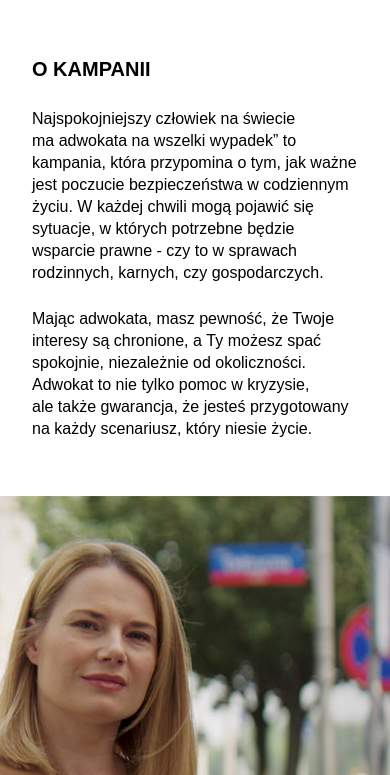
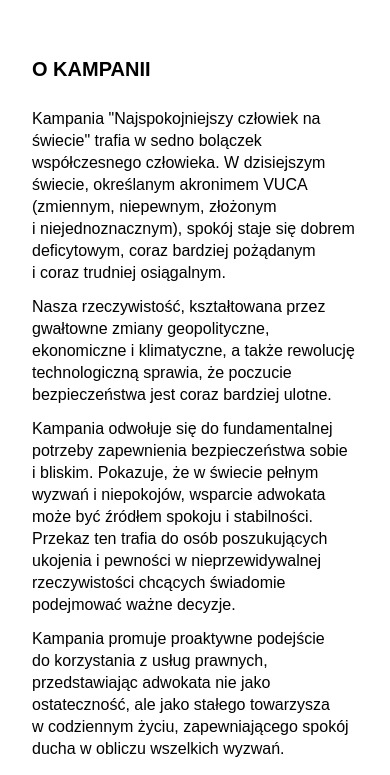
Before and after one commit to patrycjapetryk/najspokojniejszy, an Astro site: page / in a window 390 px wide. Shown: the part 368-1143 px from the top of the page. Built offline with nearby package versions, Linux system fonts and the light colour scheme; Astro itself is replaced by a stand-in of ours.

Commit message:
Add text

```diff
--- /dev/null
+++ b/src/components/atoms/Paragraph.astro
@@ -0,0 +1,7 @@
+---
+
+---
+
+<p class="mb-3 lg:mb-4">
+  <slot />
+</p>
--- a/src/pages/index.astro
+++ b/src/pages/index.astro
@@ -5,6 +5,7 @@ import Cards from "../components/molecules/Cards.astro";
 import video from "../assets/video/najspokojniejszy.mp4";
 import CTA from "../components/molecules/CTA.astro";
 import play from "../assets/images/play.svg";
+import Paragraph from "../components/atoms/Paragraph.astro";
 ---
 
 <Layout title="Najspokojniejszy człowiek na świecie.">
@@ -22,28 +23,42 @@ import play from "../assets/images/play.svg";
       </div>
     </section>
 
-    <section class="max-w-[1100px] mx-auto my-14 px-8 xl:my-32">
+    <article class="max-w-[1100px] mx-auto my-14 px-8 xl:my-32">
       <h2 class="mb-6 text-xl uppercase font-bold">O kampanii</h2>
-      <div
-        class="grid grid-cols-1 xl:grid-cols-2 gap-x-12 gap-y-6 leading-snug"
-      >
-        <p>
-          Najspokojniejszy człowiek na świecie ma&nbsp;adwokata na&nbsp;wszelki
-          wypadek” to kampania, która przypomina o&nbsp;tym, jak ważne jest
-          poczucie bezpieczeństwa w codziennym życiu. W&nbsp;każdej chwili mogą
-          pojawić&nbsp;się sytuacje, w których potrzebne będzie wsparcie prawne
-          - czy&nbsp;to w&nbsp;sprawach rodzinnych, karnych,
-          czy&nbsp;gospodarczych.
-        </p>
-        <p>
-          Mając adwokata, masz pewność, że Twoje interesy są chronione,
-          a&nbsp;Ty możesz spać spokojnie, niezależnie od okoliczności.
-          Adwokat&nbsp;to nie&nbsp;tylko pomoc w&nbsp;kryzysie, ale&nbsp;także
-          gwarancja, że&nbsp;jesteś przygotowany na&nbsp;każdy&nbsp;scenariusz,
-          który&nbsp;niesie życie.
-        </p>
+      <div class="grid grid-cols-1 xl:grid-cols-2 gap-x-12 leading-snug">
+        <div>
+          <Paragraph>
+            Kampania "Najspokojniejszy człowiek na świecie" trafia w&nbsp;sedno
+            bolączek współczesnego człowieka. W dzisiejszym świecie, określanym
+            akronimem VUCA (zmiennym, niepewnym, złożonym
+            i&nbsp;niejednoznacznym), spokój staje się dobrem deficytowym, coraz
+            bardziej pożądanym i&nbsp;coraz trudniej osiągalnym.
+          </Paragraph>
+          <Paragraph>
+            Nasza rzeczywistość, kształtowana przez gwałtowne zmiany
+            geopolityczne, ekonomiczne i&nbsp;klimatyczne, a&nbsp;także
+            rewolucję technologiczną sprawia, że&nbsp;poczucie bezpieczeństwa
+            jest coraz bardziej ulotne.
+          </Paragraph>
+        </div>
+        <div>
+          <Paragraph>
+            Kampania odwołuje się do fundamentalnej potrzeby zapewnienia
+            bezpieczeństwa sobie i&nbsp;bliskim. Pokazuje, że w świecie pełnym
+            wyzwań i niepokojów, wsparcie adwokata może być źródłem spokoju
+            i&nbsp;stabilności. Przekaz ten trafia do&nbsp;osób poszukujących
+            ukojenia i&nbsp;pewności w&nbsp;nieprzewidywalnej rzeczywistości
+            chcących świadomie podejmować ważne decyzje.
+          </Paragraph>
+          <Paragraph>
+            Kampania promuje proaktywne podejście do&nbsp;korzystania
+            z&nbsp;usług prawnych, przedstawiając adwokata nie&nbsp;jako
+            ostateczność, ale&nbsp;jako stałego towarzysza w&nbsp;codziennym
+            życiu, zapewniającego spokój ducha w&nbsp;obliczu wszelkich wyzwań.
+          </Paragraph>
+        </div>
       </div>
-    </section>
+    </article>
 
     <section
       class="flex justify-center items-end h-[80vh] max-h-[640px] bg-lawyer bg-right-top bg-no-repeat bg-cover lg:justify-start xl:items-center"
```
